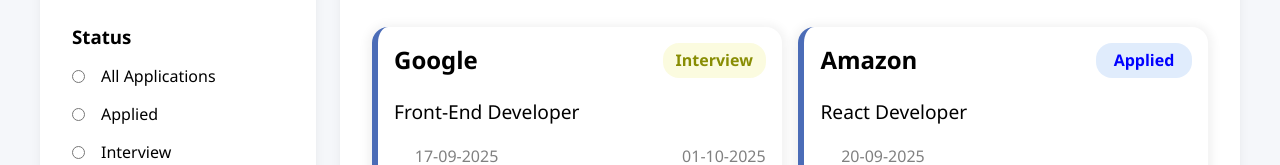
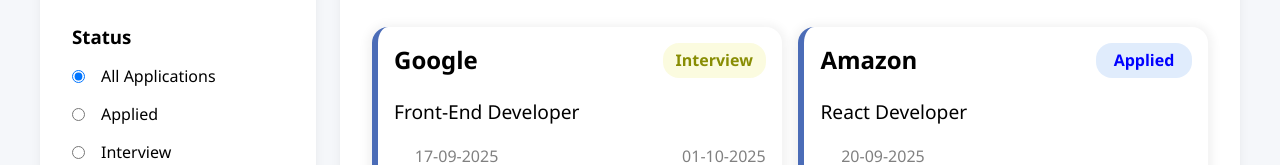
Before and after one commit to Srdjan-P/JobTrack, a React (Vite) app: page / in a window 1280 px wide. Shown: the part 318-483 px from the top of the page. Built offline with nearby package versions, Linux system fonts and the light colour scheme; some icons are missing.

Commit message:
Implemented the Filter by functionality with states

```diff
--- a/src/App.jsx
+++ b/src/App.jsx
@@ -49,6 +49,7 @@
 export default function App() {
   const [applications, setApplications] = useState(initialApplications);
   const [isOpen, setIsOpen] = useState(false);
+  const [filteredData, setFilteredData] = useState(applications);
 
   function handleAddApplication(application) {
     setApplications((applications) => [...applications, application]);
@@ -67,11 +68,15 @@
         <Stats applications={applications} />
       </Header>
       <Main>
-        <Filters />
+        <Filters
+          applications={applications}
+          setFilteredData={setFilteredData}
+        />
         <JobApplicationsList
           applications={applications}
           onOpen={setIsOpen}
           onDelete={handleDeleteApp}
+          filteredData={filteredData}
         />
       </Main>
       {isOpen && (
--- a/src/components/Filters.jsx
+++ b/src/components/Filters.jsx
@@ -1,7 +1,21 @@
 import { useState } from "react";
 
-export default function Filters() {
-  const [filterBy, setFilterBy] = useState("");
+export default function Filters({ applications, setFilteredData }) {
+  const [filterBy, setFilterBy] = useState("all");
+
+  const handleFilterChange = (e) => {
+    const value = e.target.value;
+    setFilterBy(value);
+
+    if (value === "all") {
+      setFilteredData(applications);
+    } else {
+      const filtered = applications.filter(
+        (applications) => applications.status.toLowerCase() === value
+      );
+      setFilteredData(filtered);
+    }
+  };
 
   return (
     <div className="filters">
@@ -9,23 +23,53 @@
       <h3>Status</h3>
       <div className="filters-container">
         <label>
-          <input type="radio" name="filter" value="all" />
+          <input
+            type="radio"
+            name="filter"
+            value="all"
+            onChange={handleFilterChange}
+            checked={filterBy === "all"}
+          />
           All Applications
         </label>
         <label>
-          <input type="radio" name="filter" value="applied" />
+          <input
+            type="radio"
+            name="filter"
+            value="applied"
+            onChange={handleFilterChange}
+            checked={filterBy === "applied"}
+          />
           Applied
         </label>
         <label>
-          <input type="radio" name="filter" value="interview" />
+          <input
+            type="radio"
+            name="filter"
+            value="interview"
+            onChange={handleFilterChange}
+            checked={filterBy === "interview"}
+          />
           Interview
         </label>
         <label>
-          <input type="radio" name="filter" value="offer" />
+          <input
+            type="radio"
+            name="filter"
+            value="offer"
+            onChange={handleFilterChange}
+            checked={filterBy === "offer"}
+          />
           Offer
         </label>
         <label>
-          <input type="radio" name="filter" value="rejected" />
+          <input
+            type="radio"
+            name="filter"
+            value="rejected"
+            onChange={handleFilterChange}
+            checked={filterBy === "rejected"}
+          />
           Rejected
         </label>
       </div>
--- a/src/components/JobApplicationsList.jsx
+++ b/src/components/JobApplicationsList.jsx
@@ -2,9 +2,9 @@
 import JobApplication from "./JobApplication";
 
 export default function JobApplicationsList({
-  applications,
   onOpen,
   onDelete,
+  filteredData,
 }) {
   return (
     <div className="jobs-container">
@@ -15,7 +15,7 @@
         </Button>
       </div>
       <div className="jobs-list">
-        {applications.map((data) => (
+        {filteredData.map((data) => (
           <JobApplication data={data} key={data.id} onDelete={onDelete} />
         ))}
       </div>
```
